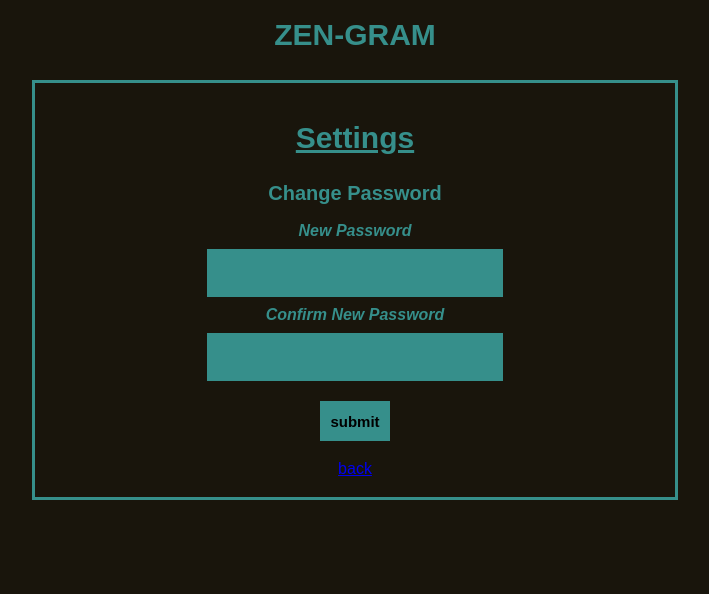
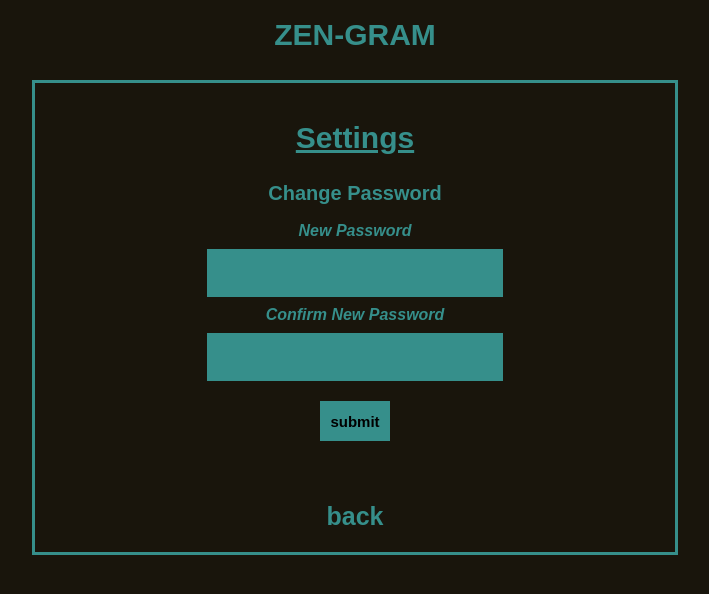
Before and after one commit to nikhilkamineni/instagram-scraper, a React (Create React App) app in the folder client/: page /settings in a window 1280 px wide. Shown: the top 594 px of the page, without its empty margins (285-994 px from the left). Built offline with nearby package versions, Linux system fonts and the light colour scheme; no server answers.

Commit message:
Style tweaks

```diff
--- a/client/src/App.css
+++ b/client/src/App.css
@@ -15,7 +15,6 @@
   padding: 10px;
   background: transparent;
   overflow: hidden;
-  border-radius: 0;
   -webkit-appearance: none;
   color: #368F8B;
   cursor: pointer;
--- a/client/src/App.less
+++ b/client/src/App.less
@@ -16,7 +16,6 @@
     padding: 10px;
     background: transparent;
     overflow: hidden;
-    border-radius: 0;
     -webkit-appearance: none;
     color: #368F8B;
     cursor: pointer;
@@ -30,10 +29,12 @@
       color: #612940;
       outline: none;
     }
+
     &:focus {
       border: none;
       outline: none;
     }
+
     &:active  {
       border: none;
       outline: none;
--- a/client/src/Components/Auth/Login.js
+++ b/client/src/Components/Auth/Login.js
@@ -24,6 +24,12 @@ const LoginStyled = styled.div`
     font-size: 20px;
     padding: 10px;
     border: 4px solid #368F8B;
+    margin: 5px;
+
+    &:active, &:focus {
+      background-color: #19150c;
+      color: #368F8B;
+    }
   }
 
   .textInputLabel {
@@ -52,7 +58,6 @@ const LoginStyled = styled.div`
       cursor: pointer;
       color: black;
       background-color: #368F8B;
-      border: none;
       border: 4px solid #368F8B;
       &:hover {
         background-color: black;
--- a/client/src/Components/Auth/Register.js
+++ b/client/src/Components/Auth/Register.js
@@ -12,7 +12,6 @@ const RegisterStyled = styled.div`
     font-weight: bold;
     font-size: 20px;
     text-decoration: underline;
-    // font-family: 'Major Mono Display', monospace;
   }
 
   .Register__form {
@@ -29,6 +28,13 @@ const RegisterStyled = styled.div`
     font-size: 20px;
     padding: 10px;
     margin-bottom: 20px;
+    border: 4px solid #612940;
+    margin-top: 5px;
+
+    &:active, &:focus {
+      background-color: #19150c;
+      color: #612940;
+    }
   }
 
   .textInputLabel {
@@ -38,7 +44,6 @@ const RegisterStyled = styled.div`
 
   .form__submit {
     padding-bottom: 20px;
-    padding-top: 10px;
     color: #612940;
 
     input {
@@ -49,7 +54,7 @@ const RegisterStyled = styled.div`
       cursor: pointer;
       background-color: #612940;
       color: black;
-      border: 3px solid #612940;
+      border: 4px solid #612940;
       &:hover {
         background-color: black;
         color: #612940;
@@ -82,16 +87,12 @@ const Register = props => {
         }}
       >
         <div className="form__username">
-          <label className="textInputLabel">
-            USERNAME
-          </label>
+          <label className="textInputLabel">USERNAME</label>
           <br />
           <input className="textInput" type="text" name="username" />
         </div>
         <div className="form__password">
-          <label className="textInputLabel">
-            PASSWORD
-          </label>
+          <label className="textInputLabel">PASSWORD</label>
           <br />
           <input className="textInput" type="password" name="password" />
         </div>
--- a/client/src/Components/Menu/Menu.css
+++ b/client/src/Components/Menu/Menu.css
@@ -10,7 +10,6 @@
   background: #612940;
   z-index: 11;
   transition: top 500ms;
-  /* transition-delay: 100ms; */
   transition-timing-function: ease-out;
 }
 #Menu h1 {
--- a/client/src/Components/Menu/Menu.less
+++ b/client/src/Components/Menu/Menu.less
@@ -11,7 +11,6 @@
   background: #612940;
   z-index: 11;
   transition: top 500ms;
-  transition-delay: 100ms;
   transition-timing-function: ease-out;
 
   h1 {
@@ -48,9 +47,11 @@
 .Menu-visible {
   top: 0;
 }
+
 .Menu-hidden {
   top: -100px;
 }
+
 .Menu-peeking {
   top: -60px;
 }
--- a/client/src/Components/Settings/Settings.css
+++ b/client/src/Components/Settings/Settings.css
@@ -61,3 +61,30 @@
 #Settings #Settings__ChangePassword #ChangePassword__success {
   margin-top: 5px;
 }
+#Settings #Settings__back-button {
+  border: none;
+  overflow: hidden;
+  font-weight: bold;
+  font-size: 25px;
+  background: transparent;
+  -webkit-appearance: none;
+  color: #368f8b;
+  cursor: pointer;
+  align-self: flex-end;
+  outline: none;
+  appearance: none;
+  transition: color 500ms;
+  margin-top: 40px;
+}
+#Settings #Settings__back-button:hover {
+  color: #612940;
+  outline: none;
+}
+#Settings #Settings__back-button:focus {
+  border: none;
+  outline: none;
+}
+#Settings #Settings__back-button:active {
+  border: none;
+  outline: none;
+}
--- a/client/src/Components/Settings/Settings.js
+++ b/client/src/Components/Settings/Settings.js
@@ -88,7 +88,7 @@ class Settings extends Component {
             <p id="ChangePassword__success">{this.state.success}</p>
           </form>
         </div>
-        <Link to="/home">back</Link>
+        <Link to="/home"><button id="Settings__back-button">back</button></Link>
       </div>
     );
   }
--- a/client/src/Components/Settings/Settings.less
+++ b/client/src/Components/Settings/Settings.less
@@ -16,6 +16,7 @@
     font-size: 20px;
     margin-bottom: 20px;
   }
+
   #Settings__ChangePassword {
     display: flex;
     flex-flow: column nowrap;
@@ -52,6 +53,7 @@
       background-color: #368f8b;
       border: none;
       border: 4px solid #368f8b;
+
       &:hover {
         background-color: black;
         color: #368f8b;
@@ -67,4 +69,35 @@
       margin-top: 5px;
     }
   }
+
+  #Settings__back-button {
+    border: none;
+    overflow: hidden;
+    font-weight: bold;
+    font-size: 25px;
+    background: transparent;
+    -webkit-appearance: none;
+    color: #368f8b;
+    cursor: pointer;
+    align-self: flex-end;
+    outline: none;
+    appearance: none;
+    transition: color 500ms;
+    margin-top: 40px;
+
+    &:hover {
+      color: #612940;
+      outline: none;
+    }
+
+    &:focus {
+      border: none;
+      outline: none;
+    }
+
+    &:active {
+      border: none;
+      outline: none;
+    }
+  }
 }
```
